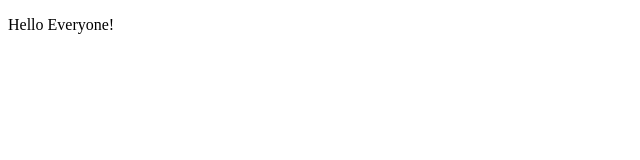
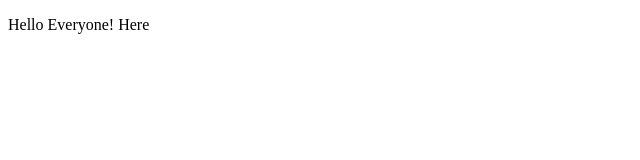
Before and after one commit to emilianochavezDLT/MobileProgProject, a plain HTML site: page mainPage.html in a window 1280 px wide. Shown: the full height of the page, 0-640 px from the left. Drawn offline with Linux system fonts and the light colour scheme.

Commit message:
Update mainPage.html

```diff
--- a/mainPage.html
+++ b/mainPage.html
@@ -12,7 +12,7 @@
 
 <body>
 
-    <p>Hello Everyone!</p>
+    <p>Hello Everyone! Here</p>
 
 
 </body>
```
